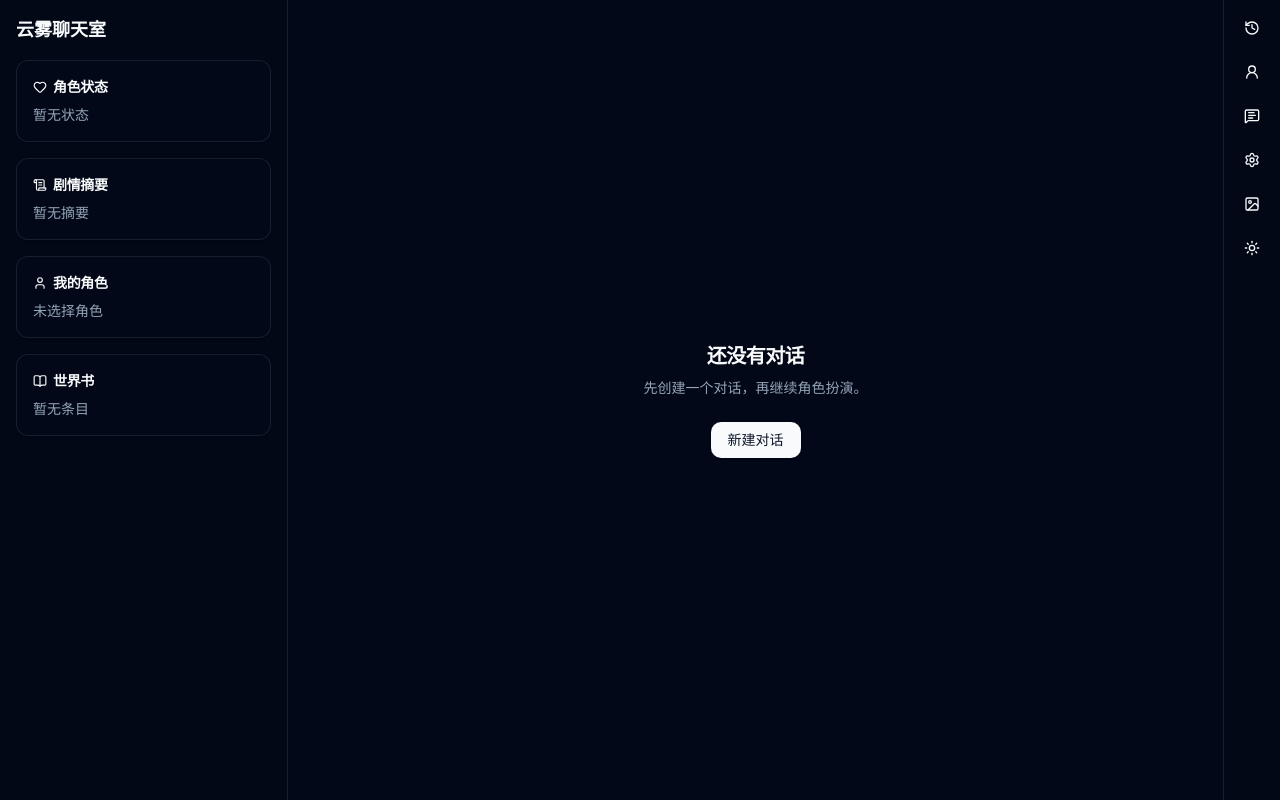
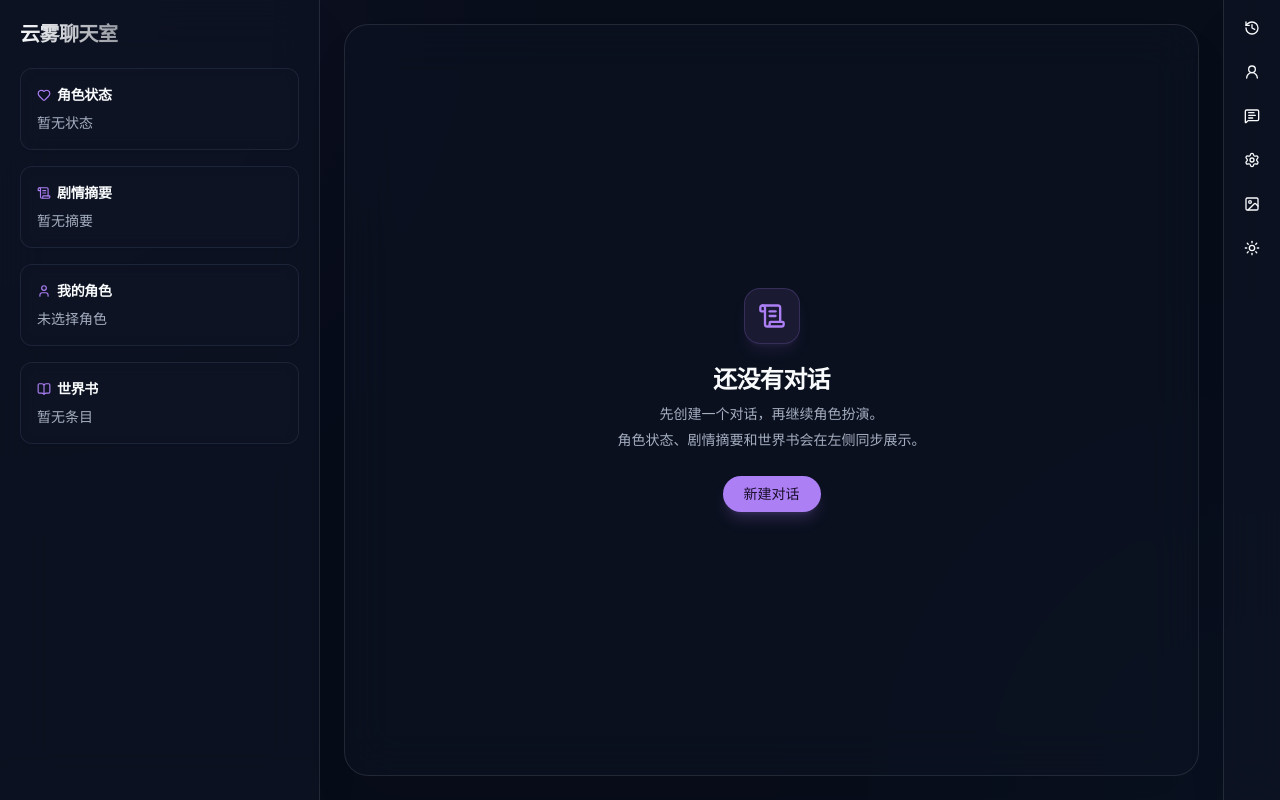
Before and after one commit to marszhongx/yunwu, a React (Vite) app: page / in a window 1280 px wide. Built offline with nearby package versions, Linux system fonts and the light colour scheme.

Commit message:
style: refine chat interface visuals

```diff
--- a/src/App.tsx
+++ b/src/App.tsx
@@ -108,12 +108,14 @@ export default function App() {
 
   return (
     <>
-      <div className="flex h-screen bg-background text-foreground">
-        <aside className="hidden w-72 shrink-0 flex-col border-r border-border/70 bg-card/50 p-4 lg:flex">
-          <h1 className="mb-4 text-lg font-semibold">
-            云雾聊天室
+      <div className="flex h-screen overflow-hidden bg-background/80 text-foreground">
+        <aside className="hidden w-80 shrink-0 flex-col border-r border-white/10 bg-card/65 p-5 shadow-2xl shadow-black/10 backdrop-blur-xl lg:flex">
+          <h1 className="mb-5 text-xl font-semibold tracking-tight">
+            <span className="bg-gradient-to-r from-foreground to-foreground/60 bg-clip-text text-transparent">
+              云雾聊天室
+            </span>
             {activeProviderName ? (
-              <span className="ml-2 rounded-md bg-primary/10 px-2 py-0.5 text-xs text-primary">
+              <span className="ml-2 rounded-full border border-primary/20 bg-primary/10 px-2.5 py-1 align-middle text-xs font-medium text-primary shadow-sm shadow-primary/10">
                 {activeProviderName}
               </span>
             ) : null}
@@ -123,7 +125,7 @@ export default function App() {
           </div>
         </aside>
         <div className="flex min-w-0 flex-1 flex-col">
-          <header className="flex items-center gap-2 border-b border-border/70 px-3 py-2 lg:hidden">
+          <header className="flex items-center gap-2 border-b border-white/10 bg-card/70 px-3 py-2 shadow-sm backdrop-blur-xl lg:hidden">
             <Button
               size="icon"
               variant="ghost"
@@ -133,9 +135,9 @@ export default function App() {
             >
               <Menu className="h-5 w-5" />
             </Button>
-            <span className="text-sm font-semibold">云雾聊天室</span>
+            <span className="text-sm font-semibold tracking-tight">云雾聊天室</span>
             {activeProviderName ? (
-              <span className="rounded-md bg-primary/10 px-2 py-0.5 text-xs text-primary">
+              <span className="rounded-full border border-primary/20 bg-primary/10 px-2 py-0.5 text-xs font-medium text-primary">
                 {activeProviderName}
               </span>
             ) : null}
@@ -149,7 +151,7 @@ export default function App() {
             />
           </main>
         </div>
-        <nav className="flex shrink-0 flex-col items-center gap-1 border-l border-border/70 bg-card/50 p-1.5 lg:p-2">
+        <nav className="flex shrink-0 flex-col items-center gap-1 border-l border-white/10 bg-card/65 p-1.5 shadow-2xl shadow-black/10 backdrop-blur-xl lg:p-2">
           <Button
             size="icon"
             variant="ghost"
@@ -212,12 +214,17 @@ export default function App() {
           </Button>
         </nav>
         <Sheet open={sidebarOpen} onOpenChange={setSidebarOpen}>
-          <SheetContent side="left" className="w-72 p-4 lg:hidden">
+          <SheetContent
+            side="left"
+            className="w-80 border-white/10 bg-card/95 p-5 backdrop-blur-xl lg:hidden"
+          >
             <SheetTitle className="sr-only">侧栏</SheetTitle>
-            <h1 className="mb-4 text-lg font-semibold">
-              云雾聊天室
+            <h1 className="mb-5 text-xl font-semibold tracking-tight">
+              <span className="bg-gradient-to-r from-foreground to-foreground/60 bg-clip-text text-transparent">
+                云雾聊天室
+              </span>
               {activeProviderName ? (
-                <span className="ml-2 rounded-md bg-primary/10 px-2 py-0.5 text-xs text-primary">
+                <span className="ml-2 rounded-full border border-primary/20 bg-primary/10 px-2.5 py-1 align-middle text-xs font-medium text-primary">
                   {activeProviderName}
                 </span>
               ) : null}
--- a/src/components/biz/ChatSidebar.tsx
+++ b/src/components/biz/ChatSidebar.tsx
@@ -22,10 +22,10 @@ export function ChatSidebar({ chat, character }: ChatSidebarProps) {
         empty="暂无状态"
         content={chat?.latestStatus}
       />
-      <Card>
+      <Card className="bg-card/70 shadow-sm shadow-black/5 backdrop-blur transition-colors hover:border-primary/30">
         <CardHeader className="p-4 pb-2">
           <CardTitle className="flex items-center gap-1.5 text-sm">
-            <ScrollText className="h-3.5 w-3.5" />
+            <ScrollText className="h-3.5 w-3.5 text-primary" />
             剧情摘要
           </CardTitle>
         </CardHeader>
@@ -70,10 +70,10 @@ function InfoCard({ title, icon, empty, content }: InfoCardProps) {
   const text = content?.trim() ? content : empty;
 
   return (
-    <Card>
+    <Card className="bg-card/70 shadow-sm shadow-black/5 backdrop-blur transition-colors hover:border-primary/30">
       <CardHeader className="p-4 pb-2">
         <CardTitle className="flex items-center gap-1.5 text-sm">
-          {icon}
+          <span className="text-primary">{icon}</span>
           {title}
         </CardTitle>
       </CardHeader>
--- a/src/components/biz/ChatView.tsx
+++ b/src/components/biz/ChatView.tsx
@@ -158,10 +158,20 @@ export function ChatView({ chat, character, onChanged, onCreateChat }: ChatViewP
 
   if (!chat) {
     return (
-      <div className="flex h-full w-full min-h-[50vh] flex-col items-center justify-center px-6 text-center">
-        <h2 className="text-xl font-semibold tracking-tight text-foreground">还没有对话</h2>
+      <div className="flex h-full min-h-[50vh] w-full flex-col items-center justify-center rounded-3xl border border-white/10 bg-card/45 px-6 text-center shadow-2xl shadow-black/10 backdrop-blur-xl">
+        <div className="mb-5 flex h-14 w-14 items-center justify-center rounded-2xl border border-primary/20 bg-primary/10 text-primary shadow-lg shadow-primary/10">
+          <ScrollText className="h-7 w-7" />
+        </div>
+        <h2 className="text-2xl font-semibold tracking-tight text-foreground">还没有对话</h2>
         <p className="mt-2 text-sm text-muted-foreground">先创建一个对话，再继续角色扮演。</p>
-        <Button type="button" className="mt-6" onClick={onCreateChat}>
+        <p className="mt-1 max-w-sm text-sm leading-6 text-muted-foreground">
+          角色状态、剧情摘要和世界书会在左侧同步展示。
+        </p>
+        <Button
+          type="button"
+          className="mt-6 rounded-full px-5 shadow-lg shadow-primary/20"
+          onClick={onCreateChat}
+        >
           新建对话
         </Button>
       </div>
@@ -170,8 +180,8 @@ export function ChatView({ chat, character, onChanged, onCreateChat }: ChatViewP
 
   return (
     <section className="flex h-full min-h-[60vh] w-full flex-col gap-4">
-      <ScrollArea className="min-h-0 flex-1 rounded-lg border border-border/70 bg-card/40 p-4">
-        <div className="space-y-4 pr-4">
+      <ScrollArea className="min-h-0 flex-1 rounded-3xl border border-white/10 bg-card/45 p-3 shadow-2xl shadow-black/10 backdrop-blur-xl sm:p-4">
+        <div className="space-y-5 pr-3 sm:pr-4">
           {messages.map((message, index) => (
             <MessageBubble
               key={message.id}
@@ -212,20 +222,21 @@ export function ChatView({ chat, character, onChanged, onCreateChat }: ChatViewP
           <div ref={bottomRef} />
         </div>
       </ScrollArea>
-      <div className="flex items-end gap-2 rounded-lg border border-border/70 bg-card p-3 shadow-sm">
+      <div className="flex items-end gap-2 rounded-3xl border border-white/10 bg-card/80 p-2.5 shadow-xl shadow-black/10 backdrop-blur-xl sm:p-3">
         <Textarea
           value={draft}
           placeholder="输入行动，Ctrl/⌘ + Enter 发送"
           onChange={(event) => setDraft(event.target.value)}
           onKeyDown={handleKeyDown}
           disabled={isStreaming || isSending}
-          className="min-h-0 flex-1 resize-none border-0 bg-transparent shadow-none focus-visible:ring-0"
+          className="min-h-0 flex-1 resize-none border-0 bg-transparent px-3 shadow-none focus-visible:ring-0"
           rows={1}
         />
         <Button
           type="button"
           onClick={() => void sendMessage()}
           disabled={!draft.trim() || isStreaming || isSending}
+          className="rounded-full px-5 shadow-lg shadow-primary/20"
         >
           发送
         </Button>
@@ -256,7 +267,7 @@ function LoadingBubble({ label }: { label: string }) {
   return (
     <div className="group flex justify-start">
       <div className="max-w-[82%]">
-        <div className="whitespace-pre-wrap rounded-2xl rounded-bl-sm border border-border/70 bg-card px-4 py-3 text-sm leading-7 text-card-foreground shadow-sm">
+        <div className="whitespace-pre-wrap rounded-3xl rounded-bl-md border border-white/10 bg-card/80 px-4 py-3 text-sm leading-7 text-card-foreground shadow-lg shadow-black/5 backdrop-blur">
           <LoadingDots label={label} />
         </div>
       </div>
@@ -305,7 +316,7 @@ function MessageBubble({
   if (isImage) {
     return (
       <div className="group flex justify-start">
-        <div className="max-w-[82%]">
+        <div className="max-w-[88%] sm:max-w-[82%]">
           {onDelete && (
             <div className="mb-1 flex gap-1 justify-start opacity-0 transition-opacity group-hover:opacity-100">
               <button
@@ -316,20 +327,24 @@ function MessageBubble({
                   a.download = `image-${message.id}.png`;
                   a.click();
                 }}
-                className="flex h-6 w-6 items-center justify-center rounded-full border border-border/70 bg-background text-muted-foreground shadow-sm hover:bg-accent hover:text-accent-foreground"
+                className="flex h-7 w-7 items-center justify-center rounded-full border border-white/10 bg-card/90 text-muted-foreground shadow-sm backdrop-blur transition-colors hover:bg-accent hover:text-accent-foreground"
               >
                 <Download className="h-3 w-3" />
               </button>
               <button
                 type="button"
                 onClick={onDelete}
-                className="flex h-6 w-6 items-center justify-center rounded-full border border-border/70 bg-background text-muted-foreground shadow-sm hover:bg-destructive hover:text-destructive-foreground"
+                className="flex h-7 w-7 items-center justify-center rounded-full border border-white/10 bg-card/90 text-muted-foreground shadow-sm backdrop-blur transition-colors hover:bg-destructive hover:text-destructive-foreground"
               >
                 <X className="h-3 w-3" />
               </button>
             </div>
           )}
-          <img src={text} alt="生成的图片" className="max-w-full rounded-2xl shadow-sm" />
+          <img
+            src={text}
+            alt="生成的图片"
+            className="max-w-full rounded-3xl border border-white/10 shadow-xl shadow-black/10"
+          />
         </div>
       </div>
     );
@@ -343,7 +358,7 @@ function MessageBubble({
 
   return (
     <div className={cn("group flex", isUser ? "justify-end" : "justify-start")}>
-      <div className="max-w-[82%]">
+      <div className="max-w-[88%] sm:max-w-[82%]">
         {onDelete && (
           <div
             className={cn(
@@ -356,7 +371,7 @@ function MessageBubble({
                 type="button"
                 onClick={onGenerateImage}
                 disabled={generatingImage}
-                className="flex h-6 w-6 items-center justify-center rounded-full border border-border/70 bg-background text-muted-foreground shadow-sm hover:bg-accent hover:text-accent-foreground disabled:opacity-50"
+                className="flex h-7 w-7 items-center justify-center rounded-full border border-white/10 bg-card/90 text-muted-foreground shadow-sm backdrop-blur transition-colors hover:bg-accent hover:text-accent-foreground disabled:opacity-50"
               >
                 {generatingImage ? (
                   <Loader2 className="h-3 w-3 animate-spin" />
@@ -368,14 +383,14 @@ function MessageBubble({
             <button
               type="button"
               onClick={() => navigator.clipboard.writeText(bodyText)}
-              className="flex h-6 w-6 items-center justify-center rounded-full border border-border/70 bg-background text-muted-foreground shadow-sm hover:bg-accent hover:text-accent-foreground"
+              className="flex h-7 w-7 items-center justify-center rounded-full border border-white/10 bg-card/90 text-muted-foreground shadow-sm backdrop-blur transition-colors hover:bg-accent hover:text-accent-foreground"
             >
               <Copy className="h-3 w-3" />
             </button>
             <button
               type="button"
               onClick={onDelete}
-              className="flex h-6 w-6 items-center justify-center rounded-full border border-border/70 bg-background text-muted-foreground shadow-sm hover:bg-destructive hover:text-destructive-foreground"
+              className="flex h-7 w-7 items-center justify-center rounded-full border border-white/10 bg-card/90 text-muted-foreground shadow-sm backdrop-blur transition-colors hover:bg-destructive hover:text-destructive-foreground"
             >
               <X className="h-3 w-3" />
             </button>
@@ -383,10 +398,10 @@ function MessageBubble({
         )}
         <div
           className={cn(
-            "whitespace-pre-wrap rounded-2xl px-4 py-3 text-sm leading-7 shadow-sm",
+            "whitespace-pre-wrap rounded-3xl px-4 py-3 text-sm leading-7 shadow-lg shadow-black/5",
             isUser
-              ? "rounded-br-sm bg-primary text-primary-foreground"
-              : "rounded-bl-sm border border-border/70 bg-card text-card-foreground",
+              ? "rounded-br-md bg-gradient-to-br from-primary to-primary/80 text-primary-foreground shadow-primary/15"
+              : "rounded-bl-md border border-white/10 bg-card/85 text-card-foreground backdrop-blur",
           )}
         >
           {loading ? (
@@ -415,7 +430,7 @@ function MessageBubble({
               <button
                 key={choice}
                 type="button"
-                className="max-w-full rounded-lg border border-border/70 bg-background px-3 py-1.5 text-left text-sm leading-7 text-foreground transition-colors hover:bg-accent"
+                className="max-w-full rounded-2xl border border-white/10 bg-card/70 px-3.5 py-2 text-left text-sm leading-7 text-foreground shadow-sm backdrop-blur transition-colors hover:border-primary/30 hover:bg-accent"
                 onClick={() => onChoice(choice)}
               >
                 {choice}
--- a/src/styles.css
+++ b/src/styles.css
@@ -28,54 +28,64 @@
 @variant dark (&:where(.dark *));
 
 :root {
-  --background: 222.2 84% 4.9%;
+  --background: 224 53% 7%;
   --foreground: 210 40% 98%;
-  --card: 222.2 84% 4.9%;
+  --card: 224 42% 10%;
   --card-foreground: 210 40% 98%;
   --popover: 222.2 84% 4.9%;
   --popover-foreground: 210 40% 98%;
-  --primary: 210 40% 98%;
-  --primary-foreground: 222.2 47.4% 11.2%;
-  --secondary: 217.2 32.6% 17.5%;
+  --primary: 263 86% 73%;
+  --primary-foreground: 260 45% 11%;
+  --secondary: 222 33% 16%;
   --secondary-foreground: 210 40% 98%;
-  --muted: 217.2 32.6% 17.5%;
-  --muted-foreground: 215 20.2% 65.1%;
-  --accent: 217.2 32.6% 17.5%;
+  --muted: 222 33% 16%;
+  --muted-foreground: 218 18% 70%;
+  --accent: 255 43% 22%;
   --accent-foreground: 210 40% 98%;
   --destructive: 0 62.8% 30.6%;
   --destructive-foreground: 210 40% 98%;
-  --border: 217.2 32.6% 17.5%;
-  --input: 217.2 32.6% 17.5%;
-  --ring: 212.7 26.8% 83.9%;
-  --radius: 0.75rem;
+  --border: 222 29% 20%;
+  --input: 222 29% 20%;
+  --ring: 263 86% 73%;
+  --radius: 1rem;
 }
 
 .light {
-  --background: 0 0% 100%;
+  --background: 220 60% 98%;
   --foreground: 222.2 84% 4.9%;
   --card: 0 0% 100%;
   --card-foreground: 222.2 84% 4.9%;
   --popover: 0 0% 100%;
   --popover-foreground: 222.2 84% 4.9%;
-  --primary: 222.2 47.4% 11.2%;
+  --primary: 257 76% 58%;
   --primary-foreground: 210 40% 98%;
-  --secondary: 210 40% 96.1%;
+  --secondary: 222 58% 95%;
   --secondary-foreground: 222.2 47.4% 11.2%;
-  --muted: 210 40% 96.1%;
-  --muted-foreground: 215.4 16.3% 46.9%;
-  --accent: 210 40% 96.1%;
+  --muted: 222 58% 95%;
+  --muted-foreground: 222 18% 43%;
+  --accent: 252 82% 96%;
   --accent-foreground: 222.2 47.4% 11.2%;
   --destructive: 0 84.2% 60.2%;
   --destructive-foreground: 210 40% 98%;
-  --border: 214.3 31.8% 91.4%;
-  --input: 214.3 31.8% 91.4%;
-  --ring: 222.2 84% 4.9%;
+  --border: 220 35% 89%;
+  --input: 220 35% 89%;
+  --ring: 257 76% 58%;
 }
 
 body {
   margin: 0;
-  background: hsl(var(--background));
+  background:
+    radial-gradient(circle at top left, hsl(var(--primary) / 0.18), transparent 34rem),
+    radial-gradient(circle at bottom right, hsl(196 86% 64% / 0.12), transparent 32rem),
+    hsl(var(--background));
   color: hsl(var(--foreground));
+  font-feature-settings:
+    "rlig" 1,
+    "calt" 1;
+}
+
+* {
+  scrollbar-color: hsl(var(--muted-foreground) / 0.35) transparent;
 }
 
 @keyframes typing-dots {
```
